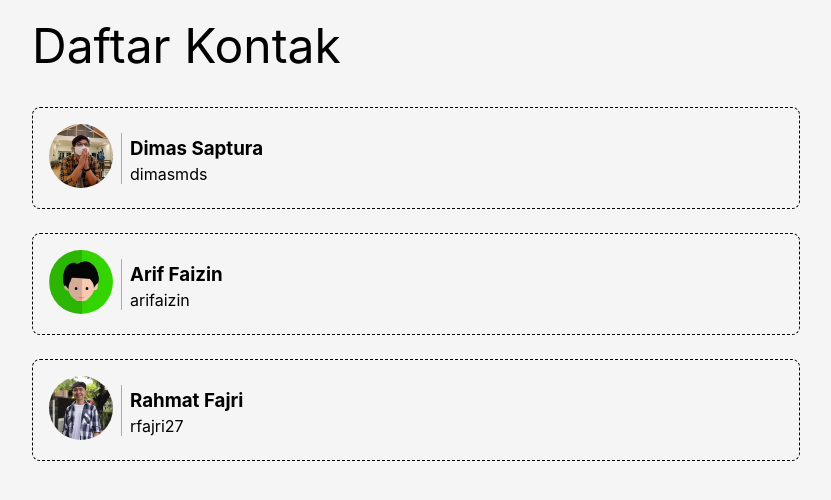
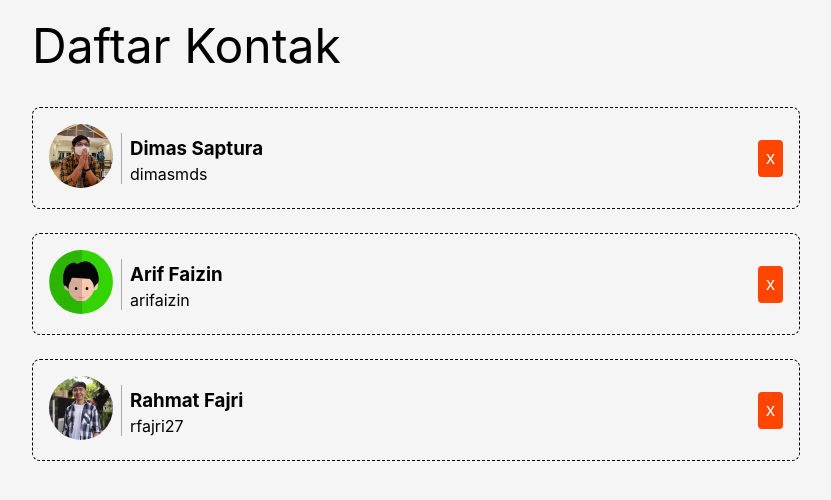
Before and after one commit to saufister/react-contact-app, a React (Vite) app: page / in a window 1280 px wide. Shown: the top 500 px of the page, without its empty margins (224-1055 px from the left). Built offline with nearby package versions, Linux system fonts and the light colour scheme.

Commit message:
add button delete component

```diff
--- a/src/components/ContactItem.jsx
+++ b/src/components/ContactItem.jsx
@@ -2,12 +2,14 @@
 import React from "react";
 import ContactItemImage from "./ContactItemImage";
 import ContactItemBody from "./ContactItemBody";
+import DeleteButton from "./DeleteButton";
 
-function ContactItem({ imageUrl, name, tag }) {
+function ContactItem({ imageUrl, name, tag ,id, onDelete}) {
   return (
     <div className="contact-item">
       <ContactItemImage imageUrl={imageUrl} />
       <ContactItemBody name={name} tag={tag} />
+      <DeleteButton id ={id} onDelete={onDelete}/>
     </div>
   );
 }
--- a/src/components/ContactList.jsx
+++ b/src/components/ContactList.jsx
@@ -1,10 +1,13 @@
 import React from "react";
 import ContactItem from "./ContactItem";
-function ContactList({ contacts }) {
+function ContactList({ contacts,onDelete }) {
   return (
     <div className="contact-list">
       {contacts.map((contact) => (
-        <ContactItem key={contact.id} {...contact} />
+        <ContactItem
+        key={contact.id}
+        onDelete = {onDelete}
+        {...contact} />
       ))}
     </div>
   );
--- /dev/null
+++ b/src/components/DeleteButton.jsx
@@ -0,0 +1,9 @@
+import React from 'react';
+
+function DeleteButton({id,onDelete}){
+    return (
+        <button className = 'contact-item__delete' onClick={()=>onDelete(id)}>x</button>
+    )
+}
+
+export default DeleteButton;
```
